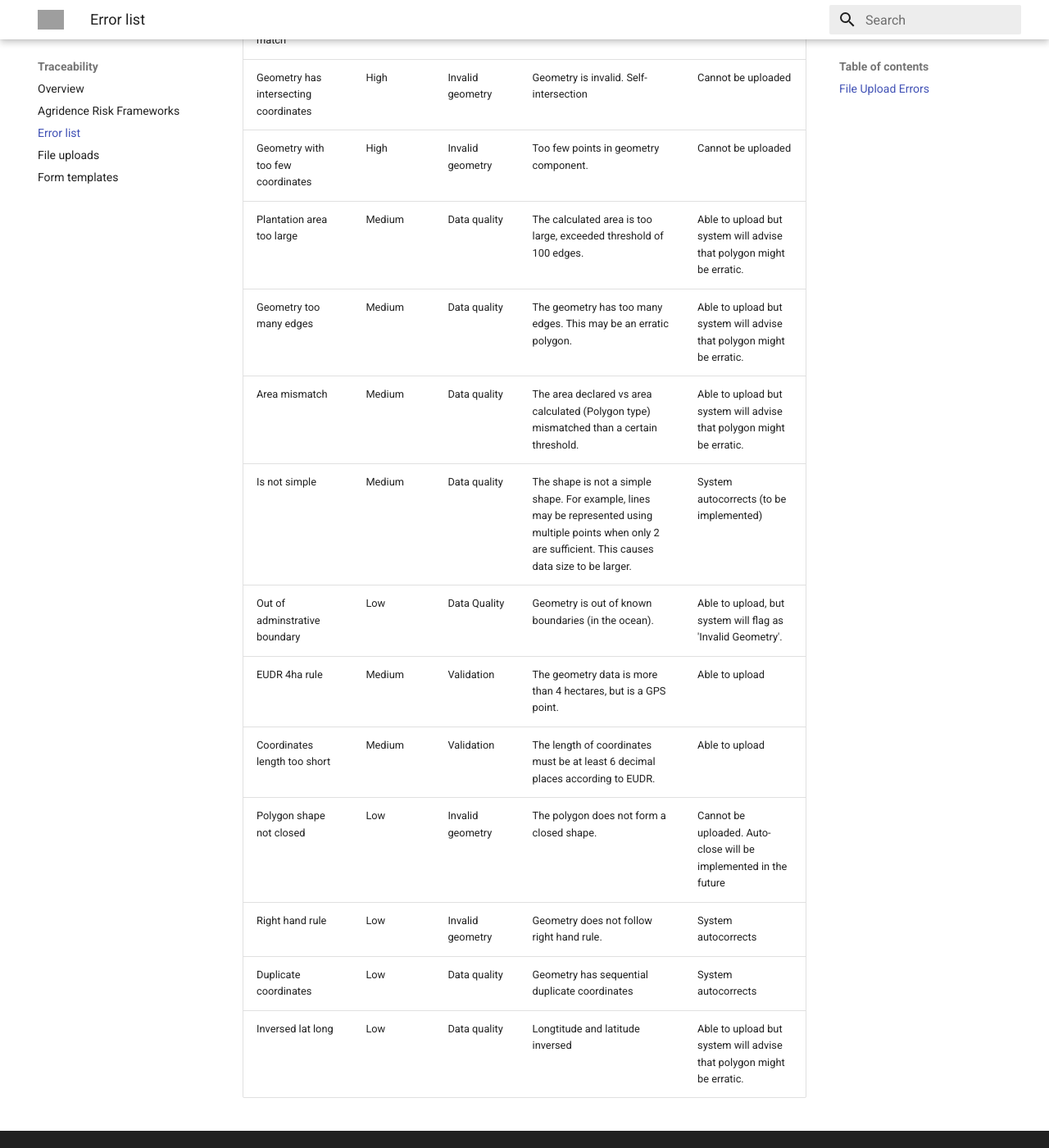
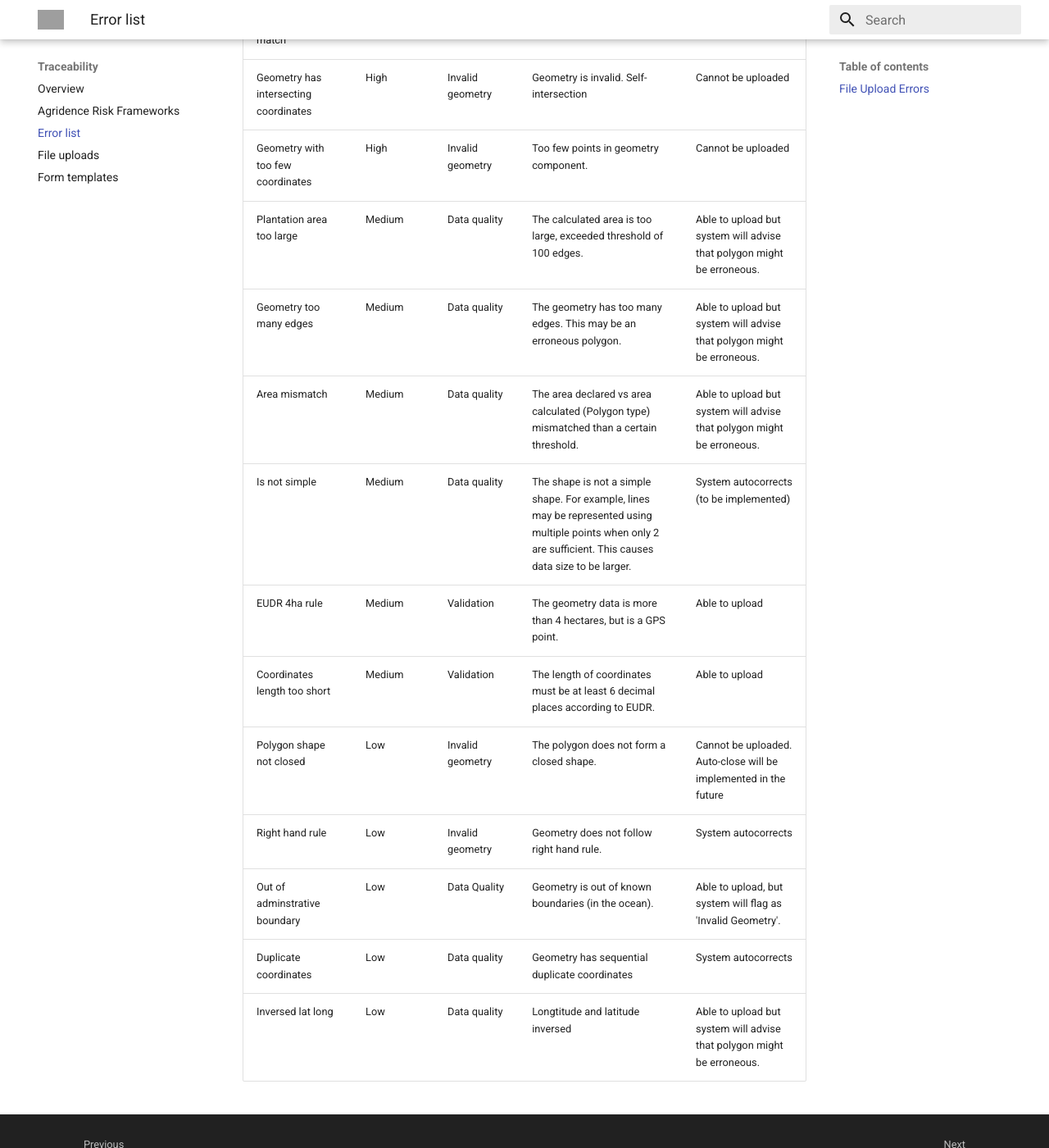
Before and after one commit to Agridence/public-docs, an MkDocs documentation site: the page built from docs/traceability/Error list.md, in a window 1280 px wide and 1400 px high, scrolled down 1209 px. Shown: the whole window at 82% size. Built offline with MkDocs 1.6.1 and Material for MkDocs 9.7.7, drawn with Linux system fonts in a browser that asks for light colours; grey boxes are pictures that could not be loaded.

Commit message:
changes to error list and scp

```diff
--- a/docs/traceability/Error list.md
+++ b/docs/traceability/Error list.md
@@ -22,14 +22,14 @@ Below are the errors relating to the geometry data that will be flagged out by o
 | Geometry first and last coordinate do not match | High | Invalid geometry | Points of LinearRing do not form a closed linestring | Cannot be uploaded
 | Geometry has intersecting coordinates | High | Invalid geometry | Geometry is invalid. Self-intersection | Cannot be uploaded
 | Geometry with too few coordinates | High | Invalid geometry | Too few points in geometry component. | Cannot be uploaded
-|Plantation area too large | Medium | Data quality | The calculated area is too large, exceeded threshold of 100 edges. | Able to upload but system will advise that polygon might be erratic.
-| Geometry too many edges |  Medium | Data quality | The geometry has too many edges. This may be an erratic polygon. | Able to upload but system will advise that polygon might be erratic.
-| Area mismatch | Medium | Data quality | The area declared vs area calculated (Polygon type) mismatched than a certain threshold. | Able to upload but system will advise that polygon might be erratic.
+|Plantation area too large | Medium | Data quality | The calculated area is too large, exceeded threshold of 100 edges. | Able to upload but system will advise that polygon might be erroneous.
+| Geometry too many edges |  Medium | Data quality | The geometry has too many edges. This may be an erroneous polygon. | Able to upload but system will advise that polygon might be erroneous.
+| Area mismatch | Medium | Data quality | The area declared vs area calculated (Polygon type) mismatched than a certain threshold. | Able to upload but system will advise that polygon might be erroneous.
 | Is not simple | Medium | Data quality | The shape is not a simple shape. For example, lines may be represented using multiple points when only 2 are sufficient. This causes data size to be larger. | System autocorrects (to be implemented) |
-| Out of adminstrative boundary | Low | Data Quality | Geometry is out of known boundaries (in the ocean). | Able to upload, but system will flag as 'Invalid Geometry'.
 |EUDR 4ha rule |  Medium | Validation | The geometry data is more than 4 hectares, but is a GPS point. | Able to upload
 |Coordinates length too short | Medium | Validation | The length of coordinates must be at least 6 decimal places according to EUDR.| Able to upload
 | Polygon shape not closed | Low | Invalid geometry | The polygon does not form a closed shape. | Cannot be uploaded. Auto-close will be implemented in the future
 | Right hand rule | Low | Invalid geometry | Geometry does not follow right hand rule.| System autocorrects
+| Out of adminstrative boundary | Low | Data Quality | Geometry is out of known boundaries (in the ocean). | Able to upload, but system will flag as 'Invalid Geometry'.
 | Duplicate coordinates | Low | Data quality | Geometry has sequential duplicate coordinates | System autocorrects
-| Inversed lat long | Low | Data quality |  Longtitude and latitude inversed | Able to upload but system will advise that polygon might be erratic.
+| Inversed lat long | Low | Data quality |  Longtitude and latitude inversed | Able to upload but system will advise that polygon might be erroneous.
```
Also changed, not shown: docs/SCP FAQ/FAQ.md (+2 -2 lines).
